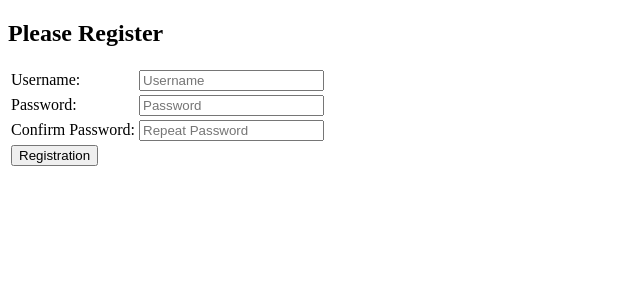
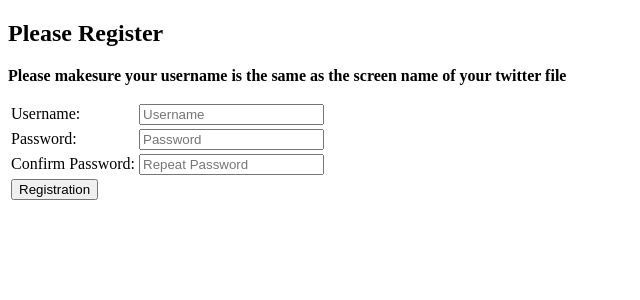
Before and after one commit to AprilSuna/TwitterDashboard, a Flask app: page /register in a window 1280 px wide. Shown: the top 300 px of the page, without its empty margins (0-640 px from the left). Run offline with Flask 2, Linux system fonts and the light colour scheme.

Commit message:
token update

```diff
--- a/main.py
+++ b/main.py
@@ -9,7 +9,7 @@ from util.StreamListener import StreamListener
 datastore_client = datastore.Client('twitterdashboard')
 
 
-def store_user_profile(username, password):
+def store_user_profile(username, password, access_token, access_token_secret):
     kind = 'user_file'
     name = username
     task_key = datastore_client.key(kind, name)
@@ -19,6 +19,8 @@ def store_user_profile(username, password):
     entity['username'] = username
     entity['saltedPw'] = saltedPw
     entity['salt'] = salt
+    entity['access_token'] = access_token
+    entity['access_token_secret'] = access_token_secret
     datastore_client.put(entity)
     print('Saved {}: {}'.format(entity.key.name, entity['saltedPw']))
 
@@ -85,7 +87,7 @@ def register():
             if alreadyExist(session['username']):
                 error = "Ooops! The username has already exit, please use another!"
                 loaded = False
-            store_user_profile(session['username'], session['password'])
+            # store_user_profile(session['username'], session['password'])
     if loaded:
         return redirect('/auth')
     else:
@@ -118,7 +120,7 @@ def callback():
     session['token'] = (auth.access_token, auth.access_token_secret)
     logging.info(auth.access_token, auth.access_token_secret)
 
-    # save access_token, access_token_secret to datastore for reuse
+    store_user_profile(session['username'], session['password'], auth.access_token, auth.access_token_secret)
 
     return redirect('/app')
 
--- a/templates/register.html
+++ b/templates/register.html
@@ -11,6 +11,7 @@
              <tr>
                  <td>Username:</td>
                  <td><input type="text" name='username' placeholder="Username"></td>
+                 <p class="notice"><strong> Please makesure your username is the same as the screen name of your twitter file</strong>
              </tr>
              <tr>
                  <td>Password:</td>
```
